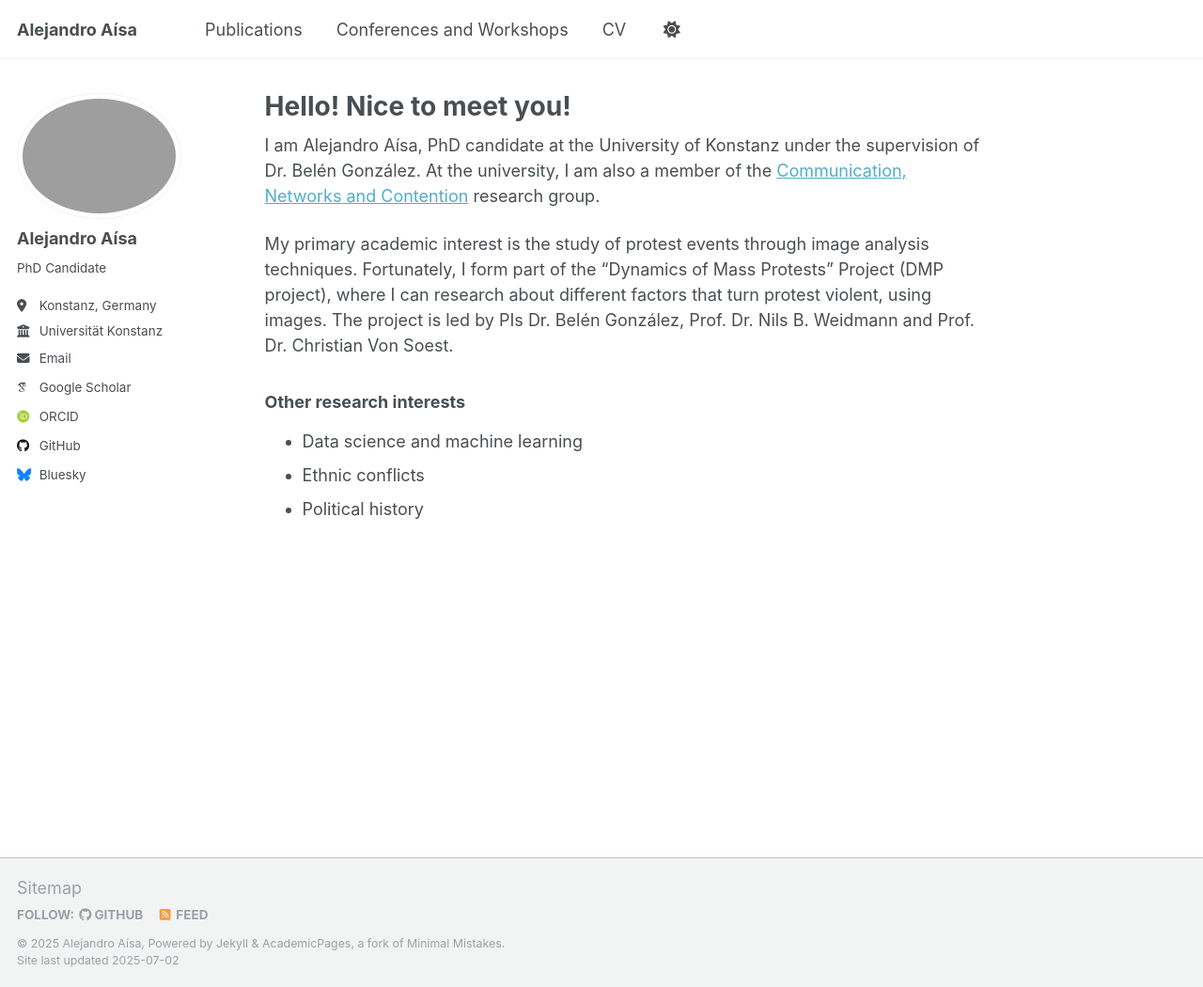
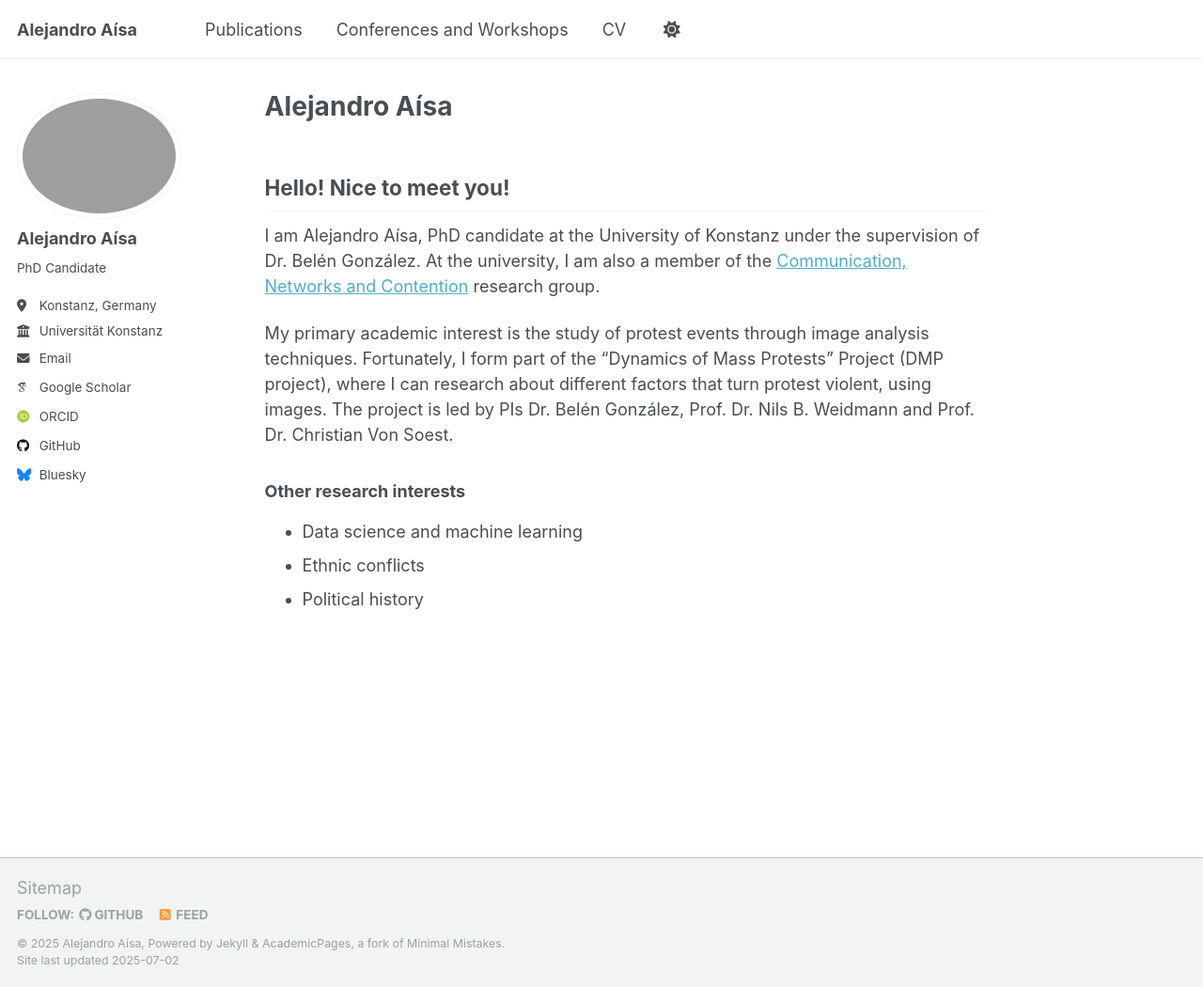
Before and after one commit to alejandroaisam/alejandroaisam.github.io, a Jekyll site: the page built from _pages/about.md, in a window 1280 px wide and 1050 px high. Shown: the whole window at 94% size. Built offline with Jekyll 4.4.1, drawn with Linux system fonts in a browser that asks for light colours; some web fonts are replaced; a script that is not in the unit is left out.

Commit message:
Update about.md
Title change

```diff
--- a/_pages/about.md
+++ b/_pages/about.md
@@ -1,11 +1,13 @@
 ---
 permalink: /
-title: "Hello! Nice to meet you!"
+title: "Alejandro Aísa"
 author_profile: true
 redirect_from:
   - /about/
   - /about.html
 ---
+
+## Hello! Nice to meet you!
 
 I am Alejandro Aísa, PhD candidate at the University of Konstanz under the supervision of Dr. Belén González. At the university, I am also a member of the [Communication, Networks and Contention](https://www.polver.uni-konstanz.de/cnc/) research group.
 
```
